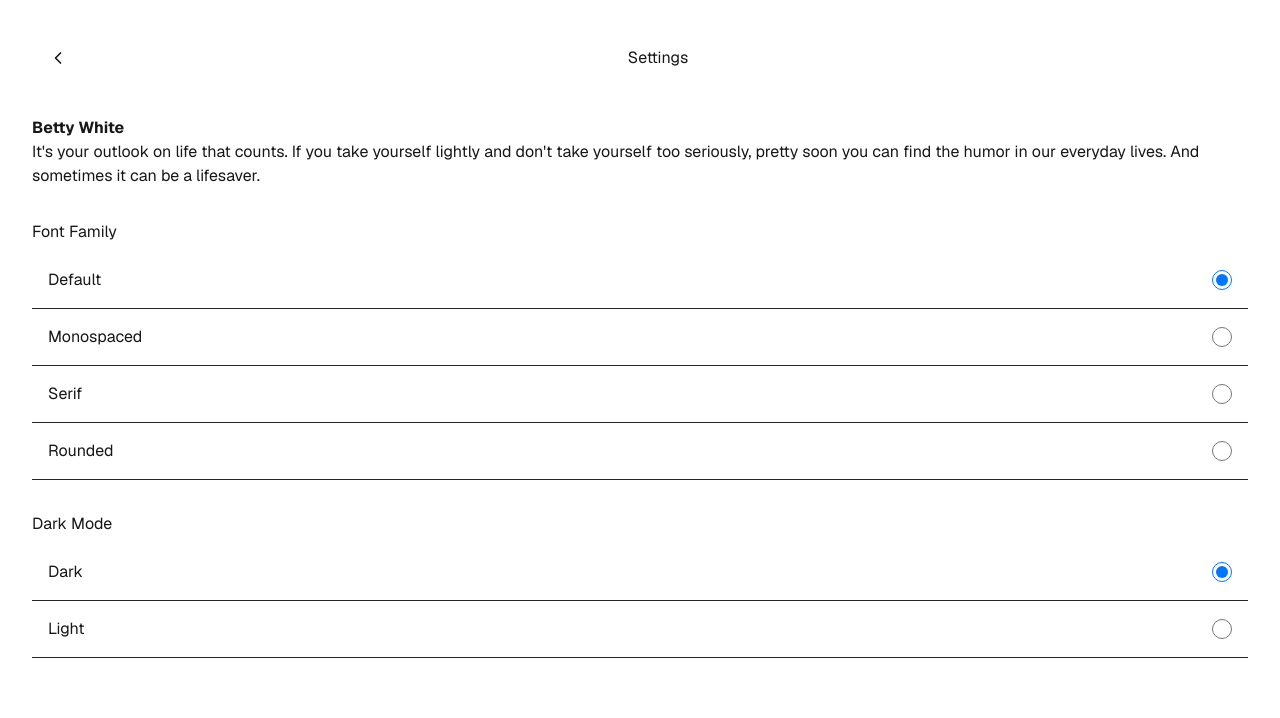
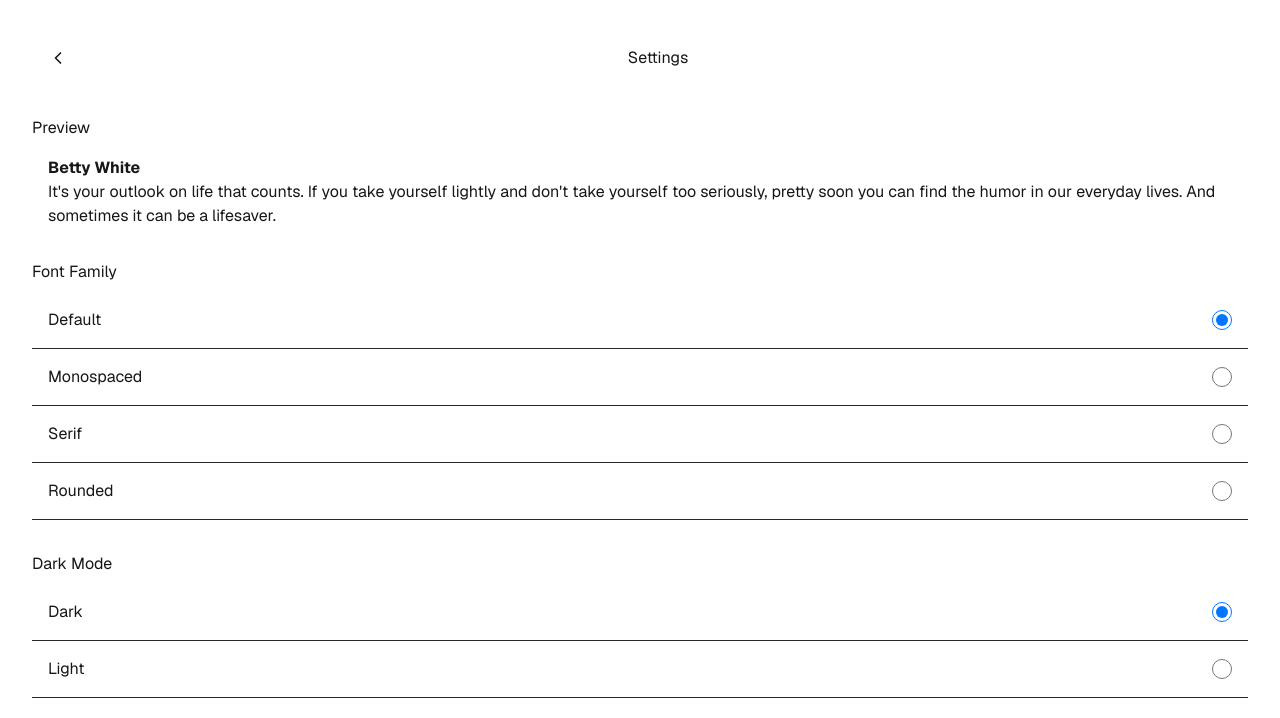
Before and after one commit to kahseng-dev/aether-notes, a Next.js app: page /settings in a window 1280 px wide. Shown: the top 718 px of the page. Built offline with nearby package versions, Linux system fonts and the light colour scheme.

Commit message:
feat: add padding and preview label

```diff
--- a/app/settings/page.tsx
+++ b/app/settings/page.tsx
@@ -68,8 +68,9 @@ export default function Settings() {
         </div>
         <div className='mt-8 flex flex-col gap-8 mb-48'>
           <div>
-            <p><strong>{previewTitle}</strong></p>
-            <p>{previewText}</p>
+            <p className='mb-4'>Preview</p>
+            <p className="pl-4"><strong>{previewTitle}</strong></p>
+            <p className="pl-4">{previewText}</p>
           </div>
           <div className='flex flex-col'>
             <p className='mb-2'>Font Family</p>
```
